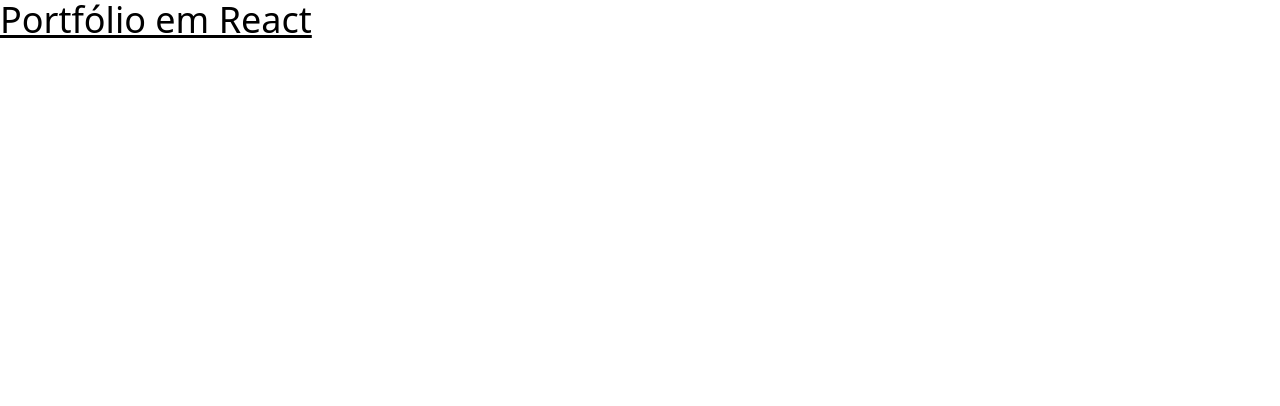
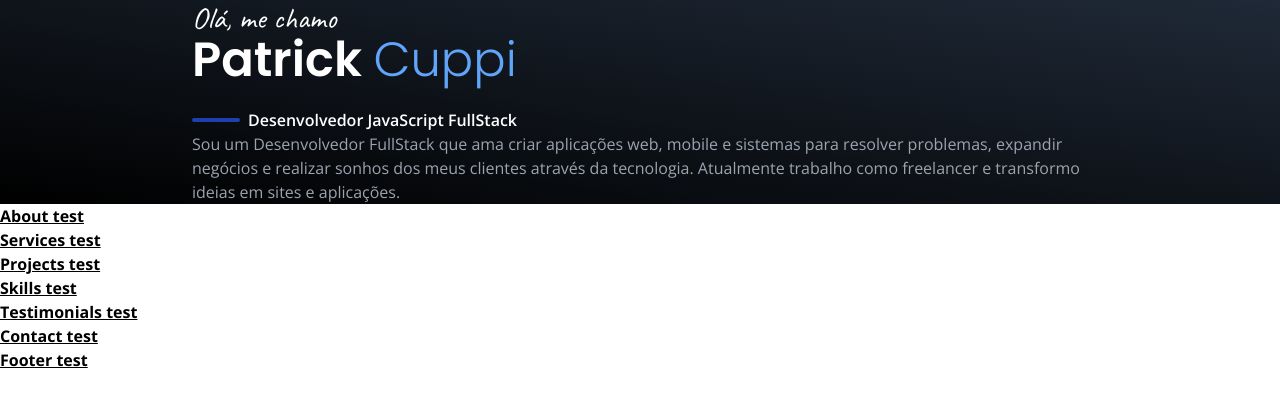
Before and after one commit to patrick-cuppi/patrick-cuppi.github.io, a React (Vite) app: page / in a window 1280 px wide. Shown: the top 406 px of the page. Built offline with nearby package versions, Linux system fonts and the light colour scheme.

Commit message:
feat: Hero page initialized

```diff
--- a/index.html
+++ b/index.html
@@ -3,6 +3,9 @@
   <head>
     <meta charset="UTF-8" />
     <link rel="icon" type="image/svg+xml" href="/vite.svg" />
+    <link rel="preconnect" href="https://fonts.googleapis.com">
+    <link rel="preconnect" href="https://fonts.gstatic.com" crossorigin>
+    <link href="https://fonts.googleapis.com/css2?family=Caveat:wght@400..700&family=Open+Sans:ital,wght@0,300..800;1,300..800&family=Poppins:wght@300;600;800&display=swap" rel="stylesheet">
     <meta name="viewport" content="width=device-width, initial-scale=1.0" />
     <title>Portfólio | Patrick Cuppi</title>
   </head>
--- a/src/App.tsx
+++ b/src/App.tsx
@@ -1,10 +1,25 @@
+import { Hero } from './components/Hero';
+import { About } from './components/About';
+import { Services } from './components/Services';
+import { Projects } from './components/Projects';
+import { Skills } from './components/Skills';
+import { Testimonials } from './components/Testimonials';
+import { Contact } from './components/Contact';
+import { Footer } from './components/Footer';
 import './App.css';
 
 function App() {
   return (
-    <>
-      <h1 className='text-4xl underline' >Portfólio em React</h1>
-    </>
+    <main>
+      <Hero />
+      <About />
+      <Services />
+      <Projects />
+      <Skills />
+      <Testimonials />
+      <Contact />
+      <Footer />
+    </main>
   )
 }
 
--- /dev/null
+++ b/src/components/About.tsx
@@ -0,0 +1,7 @@
+export function About() {
+    return (
+        <>
+            <h2 className="text 4xl underline font-bold">About test</h2>
+        </>
+    )
+}
--- /dev/null
+++ b/src/components/Contact.tsx
@@ -0,0 +1,7 @@
+export function Contact() {
+    return (
+        <>
+            <h2 className="text 4xl underline font-bold">Contact test</h2>
+        </>
+    )
+}
--- /dev/null
+++ b/src/components/Footer.tsx
@@ -0,0 +1,7 @@
+export function Footer() {
+    return (
+        <>
+            <h2 className="text 4xl underline font-bold">Footer test</h2>
+        </>
+    )
+}
--- /dev/null
+++ b/src/components/Hero.tsx
@@ -0,0 +1,24 @@
+export function Hero() {
+    return (
+        <section className="bg-gradient-to-tr from-black to-gray-800 text-white">
+            <div className="container mx-auto max-w-4xl">
+                <h1 className="mb-6">
+                    <span className="font-handwriting block text-3xl">Olá, me chamo</span>
+                    <span className="font-headline text-5xl font-semibold">Patrick </span>
+                    <span className="font-headline text-5xl font-light text-blue-400">Cuppi</span>
+                </h1>
+
+                <h2 className="font-semibold flex items-center gap-2">
+                    <div className="h-1 w-12 rounded-full bg-blue-800" />
+                    Desenvolvedor JavaScript FullStack
+                </h2>
+
+                <p className="text-gray-400 ">
+                    Sou um Desenvolvedor FullStack que ama criar aplicações web, mobile e sistemas
+                    para resolver problemas, expandir negócios e realizar sonhos dos meus clientes através da tecnologia.
+                    Atualmente trabalho como freelancer e transformo ideias em sites e aplicações.
+                </p>
+            </div>
+        </section>
+    )
+}
--- /dev/null
+++ b/src/components/Projects.tsx
@@ -0,0 +1,7 @@
+export function Projects() {
+    return (
+        <>
+            <h2 className="text 4xl underline font-bold">Projects test</h2>
+        </>
+    )
+}
--- /dev/null
+++ b/src/components/Services.tsx
@@ -0,0 +1,7 @@
+export function Services() {
+    return (
+        <>
+            <h2 className="text 4xl underline font-bold">Services test</h2>
+        </>
+    )
+}
--- /dev/null
+++ b/src/components/Skills.tsx
@@ -0,0 +1,7 @@
+export function Skills() {
+    return (
+        <>
+            <h2 className="text 4xl underline font-bold">Skills test</h2>
+        </>
+    )
+}
--- /dev/null
+++ b/src/components/Testimonials.tsx
@@ -0,0 +1,7 @@
+export function Testimonials() {
+    return (
+        <>
+            <h2 className="text 4xl underline font-bold">Testimonials test</h2>
+        </>
+    )
+}
--- a/tailwind.config.js
+++ b/tailwind.config.js
@@ -2,6 +2,11 @@
 export default {
   content: ["./index.html", "./src/**/*.{js,ts,jsx,tsx}"],
   theme: {
+    fontFamily: {
+      sans: ["Open Sans"],
+      handwriting: ["Caveat"],
+      headline: ["Poppins"]
+    },
     extend: {},
   },
   plugins: [],
```
